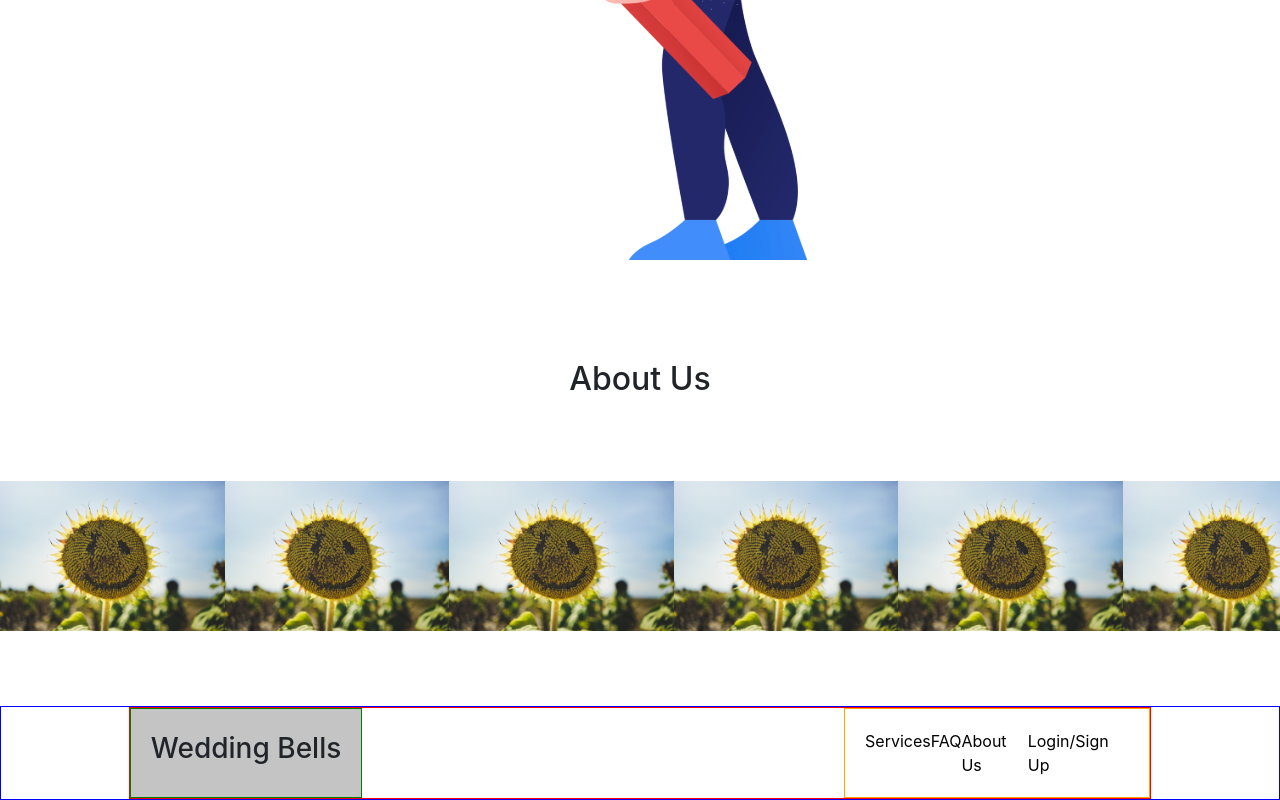
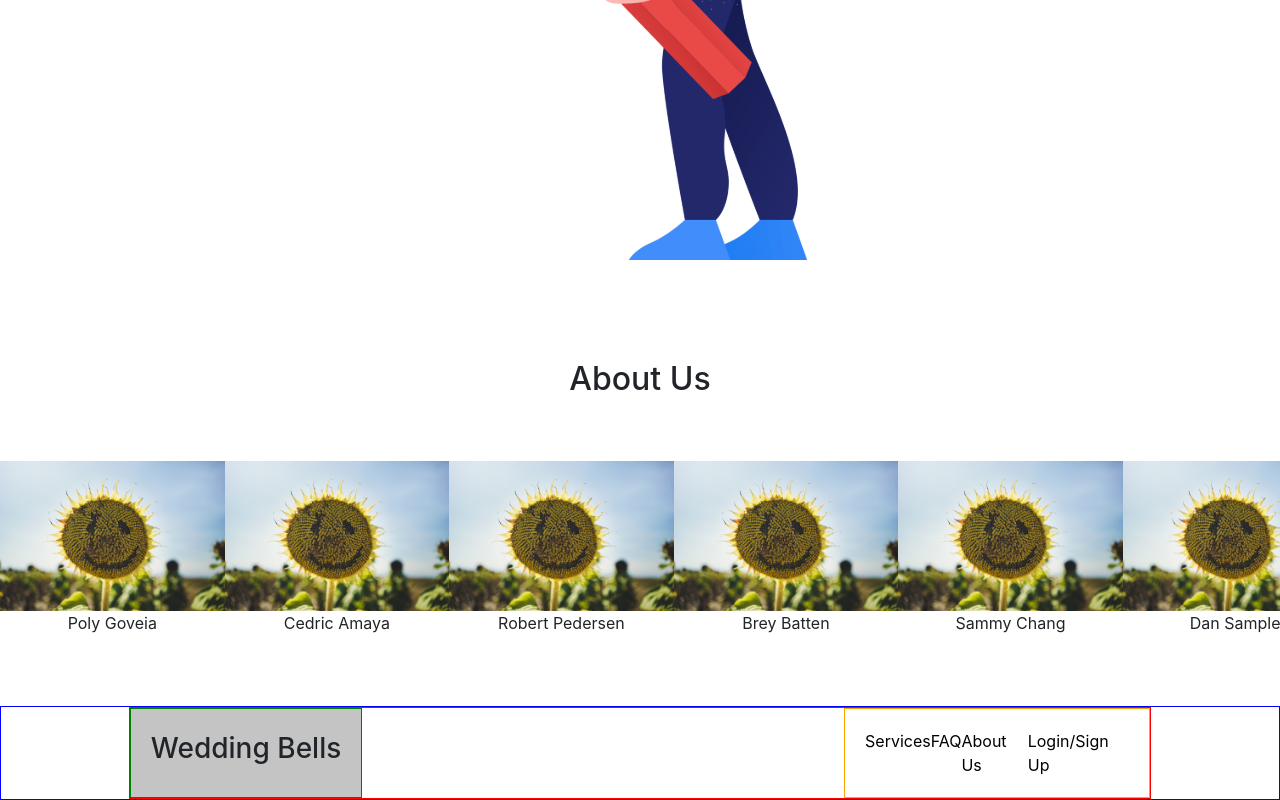
Before and after one commit to BloomTech-Labs/wedding-bells-fe, a React (Create React App) app in the folder weddingbells/: page / in a window 1280 px wide. Shown: the part 2221-3021 px from the top of the page. Built offline with nearby package versions, Linux system fonts and the light colour scheme.

Commit message:
add names

```diff
--- a/weddingbells/src/components/About/About.js
+++ b/weddingbells/src/components/About/About.js
@@ -56,7 +56,10 @@ export default function About() {
 			<About>About Us</About>
 			<Team>
 				{team.map(dev => (
-					<TeamPics src={dev.img} />
+					<div>
+						<TeamPics src={dev.img} />
+						<p>{dev.name}</p>
+					</div>
 				))}
 			</Team>
 		</div>
```
